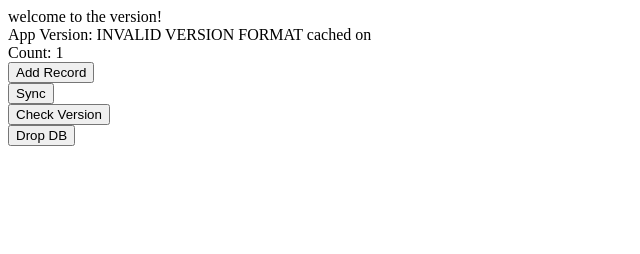
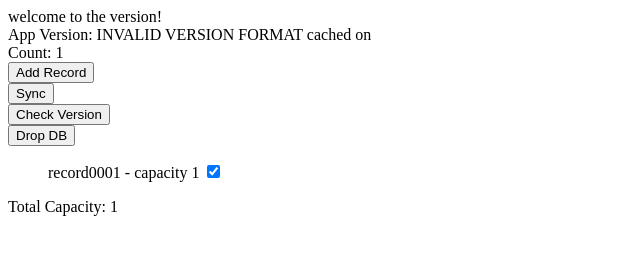
Before and after one commit to TheNotary/edu-offline-webapp-demo, a plain HTML site: page sw-test/index.html in a window 1280 px wide. Both pictures are taken after a click on the button "Add Record". Shown: the whole page, without its empty margins (0-640 px from the left). Drawn offline with Linux system fonts and the light colour scheme; no server answers.

Commit message:
beautify js, and adds styling

```diff
--- a/sw-test/app.js
+++ b/sw-test/app.js
@@ -1,41 +1,39 @@
-import { get, set, keys, entries, clear } from '/sw-test/idb-keyval.js';
+import {
+    get,
+    set,
+    keys,
+    entries,
+    clear
+} from '/sw-test/idb-keyval.js';
 
 // This file binds the js functions to the buttons in the HTML form for
 // interacting with the database.
-var btnAdd  = document.querySelector("#btnAdd"),
+let btnAdd = document.querySelector("#btnAdd"),
     btnSync = document.querySelector("#btnSync"),
     btnVersionCheck = document.querySelector("#btnVersionCheck"),
     ulRecordList = document.querySelector("#recordList"),
     spanVersion = document.querySelector("#version"),
     spanCount = document.querySelector("#count"),
     spanCacheDate = document.querySelector("#cacheDate"),
+    divTotalCapacity = document.querySelector("#divTotalCapacity"),
     btnDropDb = document.querySelector("#btnDropDb");
 
 btnVersionCheck.addEventListener("click", refreshAppVersion);
 btnAdd.addEventListener("click", btnAdd_clicked);
-
+btnDropDb.addEventListener("click", btnDropDb_clicked);
 
 refreshUI();
 
 
 // Add a record to the database
 async function btnAdd_clicked() {
+    let currentCount = await getCount();
+    let id = ((currentCount + 1) + "").padStart(4, '0');
+    let recordName = 'record' + id;
+    let data = 'a'.repeat(500000);  // Make the records pretty big to test application size limits in the browser
 
-  // set('hi', "here's what's in hi.");
-  // const blah = await get('hi');
-  // alert(blah);
-
-  var currentCount = await getCount();
-  var recordName = 'record' + currentCount + 1;
-  var data = 'a'.repeat(5000);
-
-
-  // localStorage.setItem(recordName,
-  //                      '{"capacity": 1, "data": "' + data + '"}'
-  // );
-
-  set(recordName, '{"capacity": 1, "data": "' + data + '"}');
-
+    console.log(`Creating new record with name ${recordName}`);
+    set(recordName, '{"capacity": 1, "checked": false, "data": "' + data + '"}');
 
     refreshUI();
 }
@@ -46,14 +44,15 @@ async function refreshUI() {
     refreshCacheTime(appVersion);
     refreshCount();
     refreshList();
+    refreshTotalCapacity();
 }
 
 // Check to see if we're using the latest version of the front-end
 async function refreshAppVersion() {
-  return new Promise( resolve => {
+    return new Promise(resolve => {
         fetch("/sw-test/version")
-      .then( response => response.text() )
-      .then( text => {
+            .then(response => response.text())
+            .then(text => {
                 let version = cleanSemver(text);
                 spanVersion.innerHTML = version;
                 resolve(version);
@@ -66,7 +65,9 @@ async function refreshCacheTime(appVersion) {
     const resp = await cache.match('/time-cached');
 
     if (resp == undefined) {
-    setTimeout( _ => { refreshCacheTime(appVersion) }, 200);  // recursively retry until the cache is actually populated
+        setTimeout(_ => {
+            refreshCacheTime(appVersion)
+        }, 200); // recursively retry until the cache is actually populated
         return;
     }
     const timeCached = await resp.text();
@@ -77,17 +78,56 @@ async function refreshCount() {
     spanCount.innerHTML = await getCount();
 }
 
+async function refreshTotalCapacity() {
+    divTotalCapacity.innerHTML = await getTotalCapacity();
+}
+
 async function refreshList() {
     if (getCount() === 0) {
-    var listContents = "<li>No Records</li>";
+        let listContents = "<li>No Records</li>";
         ulRecordList.innerHTML = listContents;
+        return;
     }
+
+    console.log("about to refresh list entries");
+
+    entries()
+        .then((entries) => {
+            let listContents = "";
+
+            for (const entry of entries) {
+                const key = entry[0];
+                const data = JSON.parse(entry[1]);
+                const checkStatus = true ? "checked" : "";
+                const checkbox = `<input type="checkbox" class="checkable" id="${key}-checkbox" name="${key}-checkbox" ${checkStatus}>`;
+
+                listContents += `<li>${key} - capacity ${data["capacity"]} ${checkbox}</li>`;
+            }
+            ulRecordList.innerHTML = listContents;
+        });
+}
+
+async function getTotalCapacity() {
+    return new Promise( resolve => {
+        entries()
+            .then((entries) => {
+                let totalCapacity = 0;
+
+                for (const entry of entries) {
+                    const key = entry[0];
+                    const data = JSON.parse(entry[1]);
+                    const capacity = data["capacity"];
+                    totalCapacity += capacity;
+                }
+
+                resolve(totalCapacity);
+            });
+    });
 }
 
 async function getCount() {
     const records = await keys();
     return records.length;
-  // return localStorage.length;
 }
 
 // Sync local data with web app
@@ -96,8 +136,9 @@ function btnSync_clicked() {
 }
 
 function btnDropDb_clicked() {
-  // localstorage.clear();
+    console.log("Clearing DB.");
     clear();
+    refreshUI();
 }
 
 
--- a/sw-test/index.html
+++ b/sw-test/index.html
@@ -2,6 +2,7 @@
 <html>
 <head>
 <!-- <script src="/sw-test/umd.js"></script> -->
+<link rel="stylesheet" href="/sw-test/style.css">
 <script src="/sw-test/sw.js"></script>
 <link rel="shortcut icon" href="/sw-test/favicon.ico" />
 </head>
@@ -29,8 +30,8 @@
 </div>
 
 <div>
-  <ul id="recordList">
-  </ul>
+  <ul id="recordList"></ul>
+  <div id="divTotalCapacity"></div>
 </div>
 
 </body>
--- a/sw-test/style.css
+++ b/sw-test/style.css
@@ -0,0 +1,12 @@
+div#divTotalCapacity:empty
+div#divTotalCapacity:empty ~ {
+  display: none;
+}
+
+#divTotalCapacity::before {
+   content: "Total Capacity: ";
+}
+
+li {
+  list-style: none;
+}
```
Lines whose indentation alone changed are shown as unchanged.
